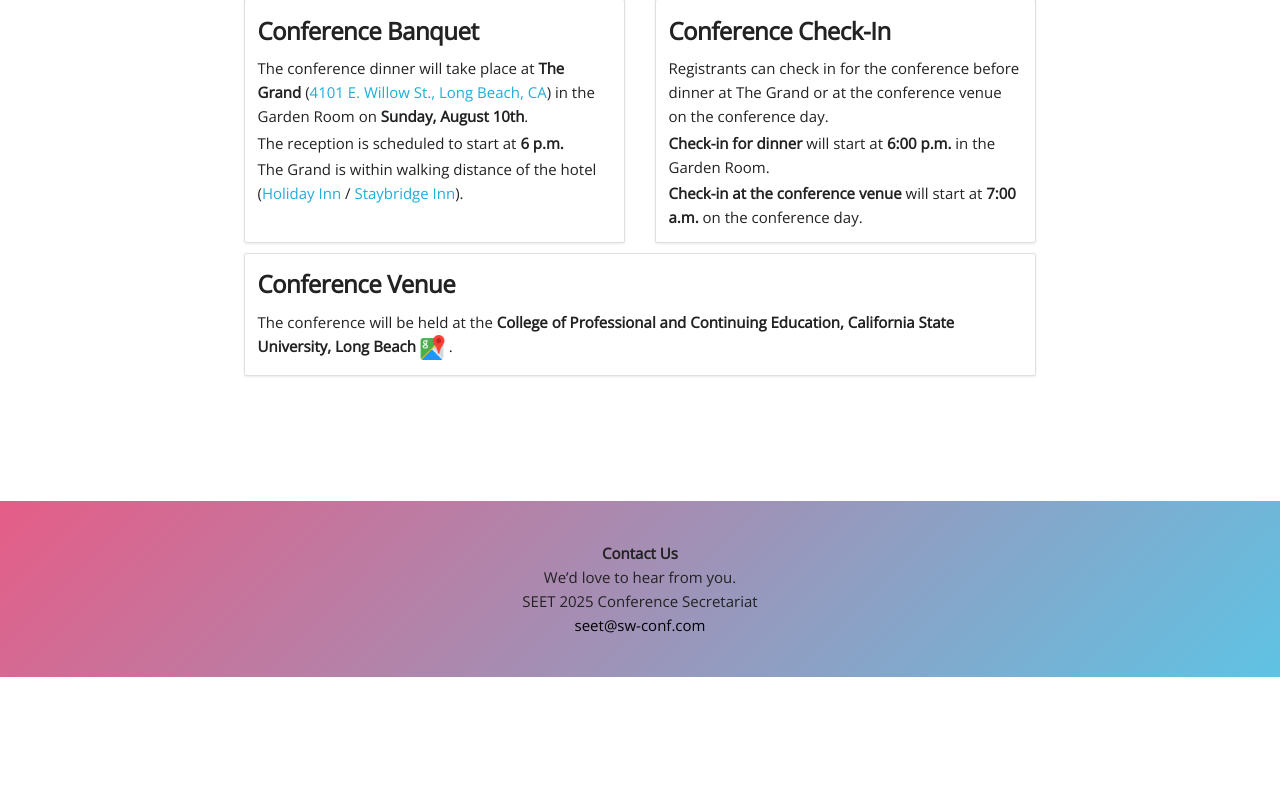
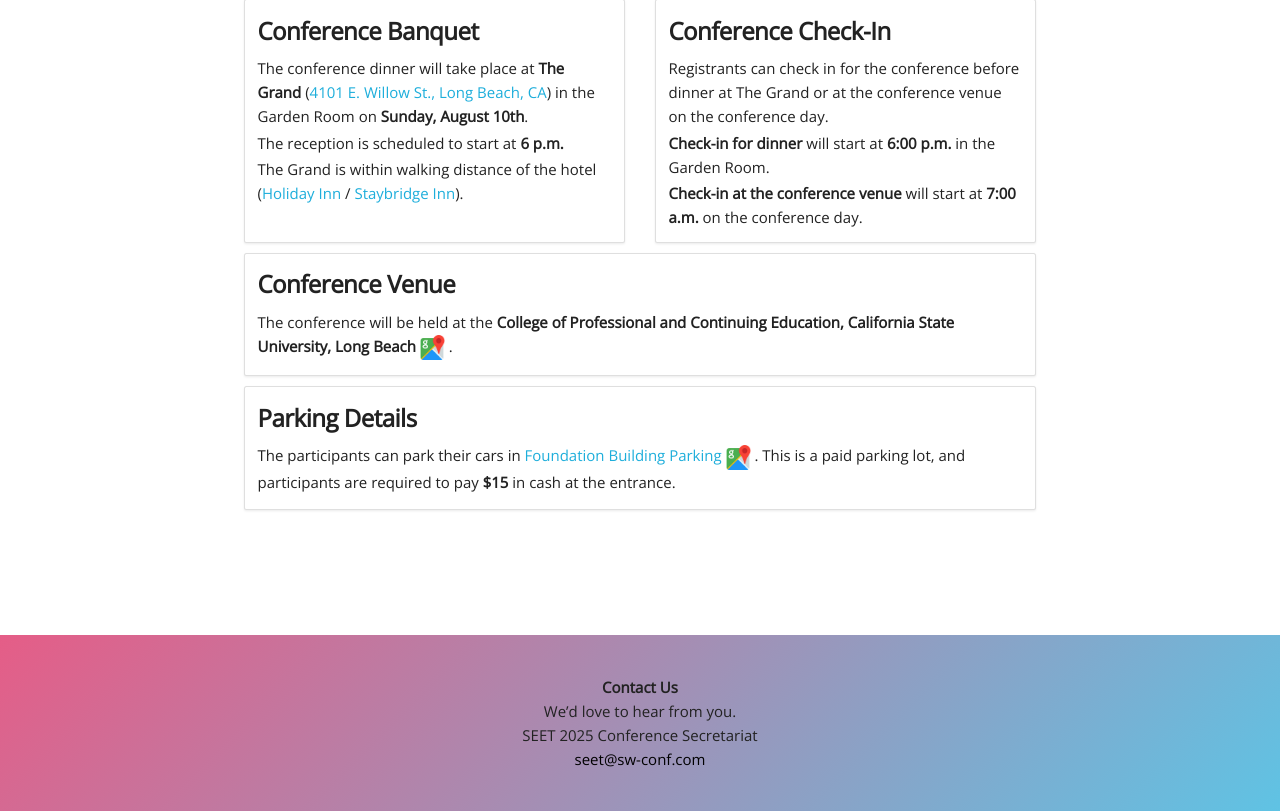
Before and after one commit to ilmaan/ICSE-IT-Conf, a Django app: page /travel in a window 1280 px wide. Shown: the part 1207-2018 px from the top of the page. Before the commit the page ends 1884 px from the top, so only its background shows below. Run offline with Django 5.2, Linux system fonts and the light colour scheme; some libraries are stand-ins or nearby versions.

Commit message:
feat: added parking details and updated schedule

```diff
--- a/templates/travel.html
+++ b/templates/travel.html
@@ -218,6 +218,19 @@ Long Beach is a vibrant coastal city with the perfect sun, sand, and cultural mi
         </div>
       </div>
     </div>
+    <div class="col-12 mb-3">
+      <div class="card h-100 shadow-sm">
+        <div class="card-body">
+          <h5 class="card-title font-weight-bold">Parking Details</h5>
+          <p class="card-text mb-1">
+            The participants can park their cars in <a href="https://maps.app.goo.gl/ecrQpC3z29W4VsJy7" target="_blank" rel="noopener noreferrer">Foundation Building Parking</a>
+            <a href="https://maps.app.goo.gl/ecrQpC3z29W4VsJy7" target="_blank" rel="noopener noreferrer">
+              <img height="25px" width="25px" src="{% static 'app/images/googlemap.png' %}" alt="Google Map">
+            </a>. This is a paid parking lot, and participants are required to pay <b>$15</b> in cash at the entrance.
+          </p>
+        </div>
+      </div>
+    </div>
   </div>
 </div>
 
```
Also changed, not shown: 2 other files.
